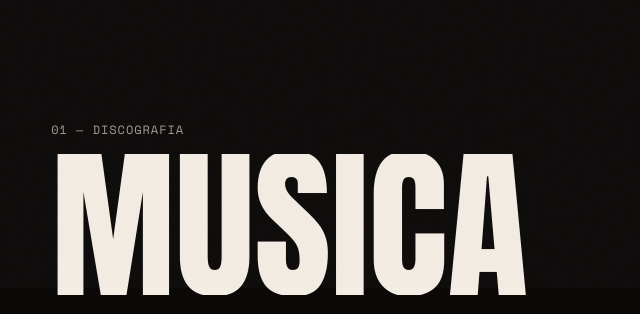
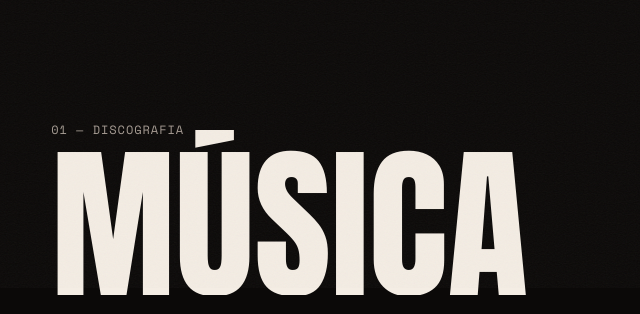
Before and after one commit to expressers/preto-show-site, a plain HTML site: page index.html in a window 1280 px wide. Shown: the part 920-1234 px from the top of the page, 0-640 px from the left. Drawn offline with nearby package versions, Linux system fonts and the light colour scheme.

Commit message:
Corrige acento cortado nos títulos de secção

```diff
--- a/styles.css
+++ b/styles.css
@@ -206,7 +206,7 @@ body.is-ready .hero__release{opacity:1;transform:none}
 /* ---------- Sections ---------- */
 .section{padding:clamp(80px,12vw,160px) var(--pad);position:relative}
 .section__head{margin-bottom:clamp(36px,6vw,72px);max-width:900px}
-.section__title{margin:0;font-family:var(--f-display);font-weight:400;text-transform:uppercase;font-size:clamp(64px,13vw,200px);line-height:.85;overflow:hidden}
+.section__title{margin:0;font-family:var(--f-display);font-weight:400;text-transform:uppercase;font-size:clamp(64px,13vw,200px);line-height:.85;overflow:hidden;padding-top:.14em;margin-top:-.14em}
 .section__title span{display:inline-block}
 .section__lead{font-size:clamp(17px,1.6vw,21px);max-width:560px;color:var(--muted);margin:22px 0 0}
 
```
